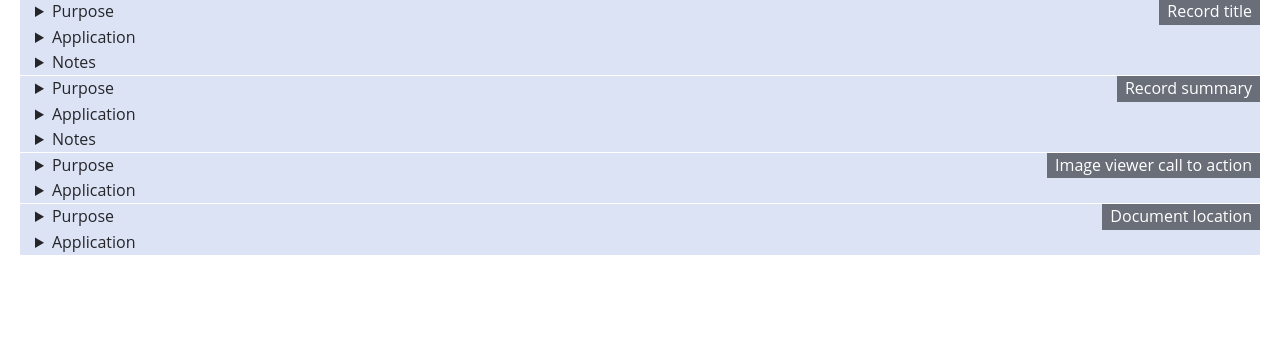
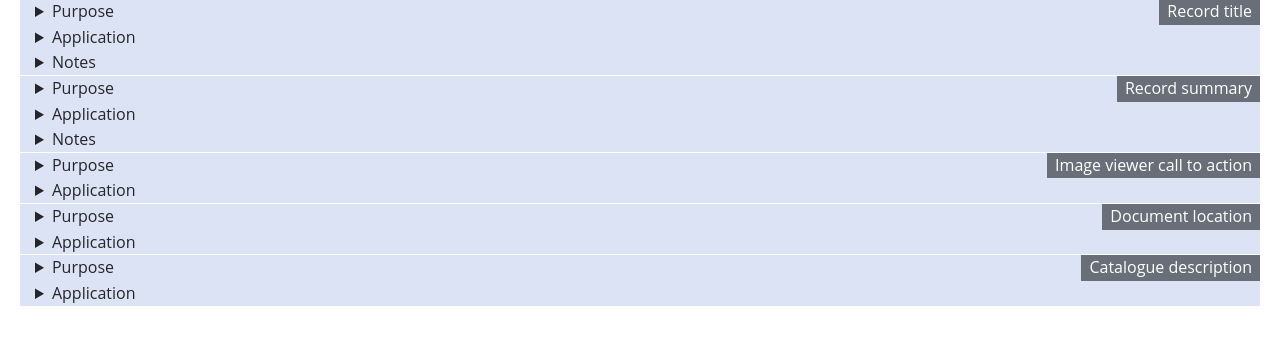
Before and after one commit to nationalarchives/ds-beta-details-prototype, a Flask app: page / in a window 1280 px wide. Shown: the part 148-500 px from the top of the page. Run offline with Flask 2, Linux system fonts and the light colour scheme; style sheets or scripts are compiled from the project's sources.

Commit message:
Add catalogue description content block

```diff
--- /dev/null
+++ b/app/templates/includes/catalogue_description.html
@@ -0,0 +1,15 @@
+<div class="container">
+    <div class="row">
+        <div class="col catalogue_description content_block">
+            <span class="label">Catalogue description</span>
+            <details>
+                <summary>Purpose</summary>
+                Shows all fields from catalogue description
+            </details>
+            <details>
+                <summary>Application</summary>
+                All archival items
+            </details>
+        </div>
+    </div>
+</div>
--- a/app/templates/layout.html
+++ b/app/templates/layout.html
@@ -8,6 +8,7 @@
     {% include 'includes/summary.html' %}
     {% include 'includes/image_viewer_call_to_action.html' %}
     {% include 'includes/location.html' %}
+    {% include 'includes/catalogue_description.html' %}
     {% block content %}
     {% endblock %}
     <script src="{{ url_for('static', filename='scripts/dist/index.js') }}"></script>
```
